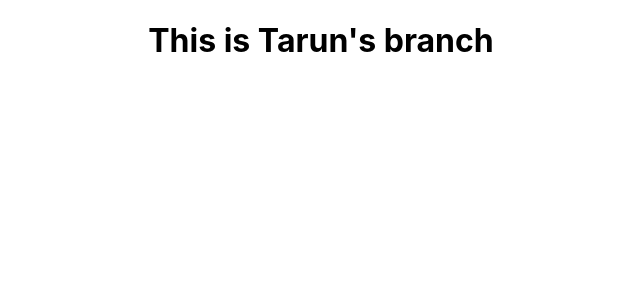
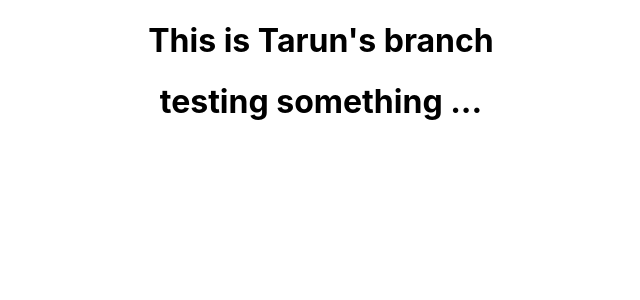
Before and after one commit to hmntk/primevideoclone, a React (Create React App) app: page / in a window 1280 px wide. Shown: the top 300 px of the page, without its empty margins (319-959 px from the left). Built offline with nearby package versions, Linux system fonts and the light colour scheme.

Commit message:
first commit

```diff
--- a/src/App.js
+++ b/src/App.js
@@ -5,6 +5,7 @@ function App() {
   return (
     <div className="App">
       <h1>This is Tarun's branch</h1>
+      <h1>testing something ...</h1>
 
     </div>
   );
```
